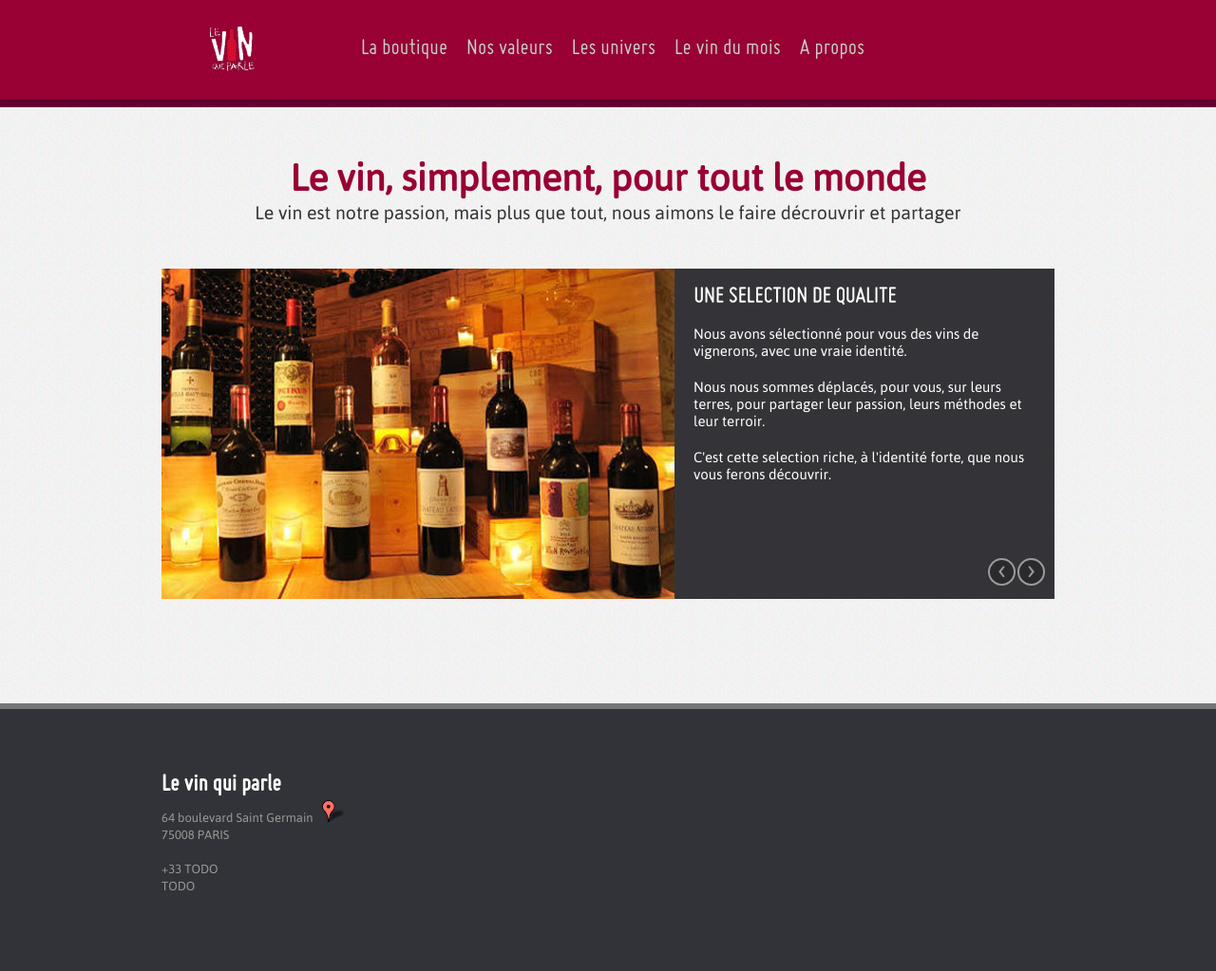
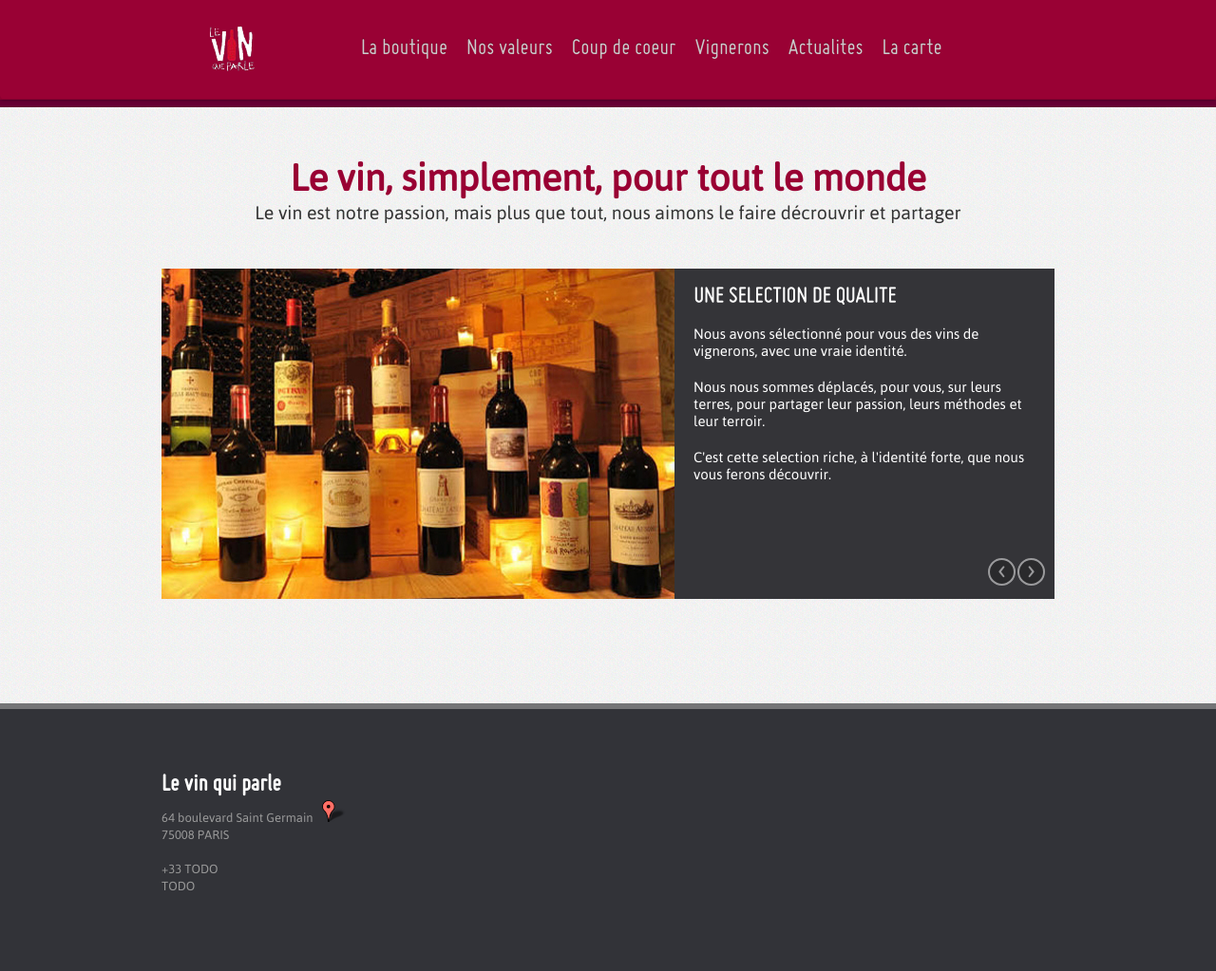
Before and after one commit to plopez/le-vin-qui-parle, a Jekyll site: the page built from index.html, in a window 1280 px wide. Shown: the whole page at 95% size. Built offline with Jekyll 4.4.1, drawn with Linux system fonts in a browser that asks for light colours.

Commit message:
Initial commit

```diff
--- a/_layouts/main.html
+++ b/_layouts/main.html
@@ -73,12 +73,14 @@
                                         href="boutique.html">La boutique</a></li>
                                 <li class="{% if page.title contains 'valeurs' %}active{% endif %}"><a
                                         href="valeurs.html">Nos valeurs</a></li>
-                                <li class="{% if page.title contains 'univers' %}active{% endif %}"><a
-                                        href="univers.html">Les univers</a></li>
                                 <li class="{% if page.title contains 'mois' %}active{% endif %}"><a
-                                        href="mois.html">Le vin du mois</a></li>
-                                <li class="{% if page.title contains 'propos' %}active{% endif %}"><a
-                                        href="apropos.html">A propos</a></li>
+                                        href="mois.html">Coup de coeur</a></li>
+                                <li class="{% if page.title contains 'vignerons' %}active{% endif %}"><a
+                                        href="vignerons.html">Vignerons</a></li>
+                                <li class="{% if page.title contains 'actualites' %}active{% endif %}"><a
+                                        href="actualite.html">Actualites</a></li>
+                                <li class="{% if page.title contains 'carte' %}active{% endif %}"><a
+                                        href="carte.html">La carte</a></li>
                             </ul>
                         </div>
                     </div>
```
